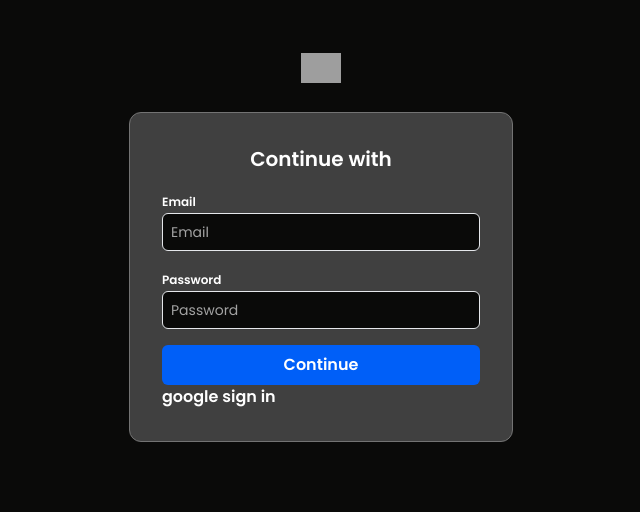
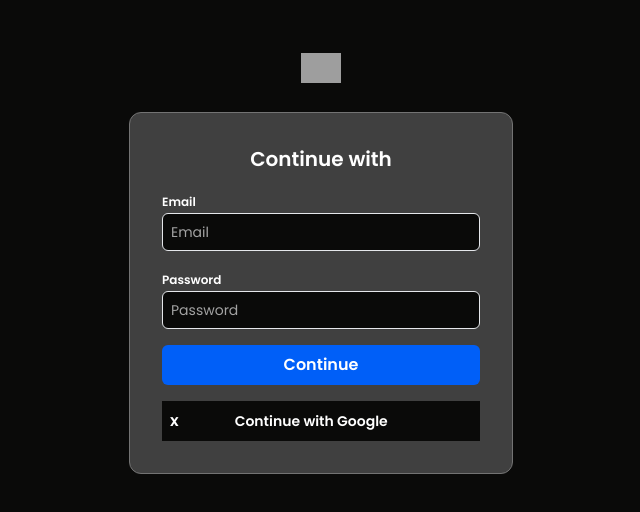
Before and after one commit to PatrickAsiedu/beatstash-frontend, a React (Create React App) app: page /signin in a window 1280 px wide. Shown: the top 512 px of the page, without its empty margins (319-959 px from the left). Built offline with nearby package versions, Linux system fonts and the light colour scheme; grey boxes are pictures that could not be loaded.

Commit message:
minor changes

```diff
--- a/src/components/forms/SigninForm.tsx
+++ b/src/components/forms/SigninForm.tsx
@@ -59,11 +59,13 @@ const SigninForm = () => {
       >
         Continue
       </button>
-      <a className="mt-4" href="http://localhost:3500/auth/google/callback">
-        google sign in
-      </a>
-      {/* <SIgnMediaButton medianame="Google"></SIgnMediaButton>1234
-      <SIgnMediaButton medianame="Facebook"></SIgnMediaButton> */}
+
+      <SIgnMediaButton
+        medianame="Google"
+        url={"http://localhost:3500/auth/google"}
+      ></SIgnMediaButton>
+
+      {/* <SIgnMediaButton medianame="Facebook"></SIgnMediaButton> */}
     </form>
   );
 };
--- a/src/components/ui/SIgnMediaButton.tsx
+++ b/src/components/ui/SIgnMediaButton.tsx
@@ -1,18 +1,20 @@
 import React from "react";
 type SignMediaButton = {
   medianame: string;
+  url?: string;
 };
 
-const SIgnMediaButton = ({ medianame }: SignMediaButton) => {
+const SIgnMediaButton = ({ medianame, url }: SignMediaButton) => {
   return (
-    <button
+    <a
+      href={url}
       className="bg-button-dark px-2 w-full flex py-2 space-x-12 items-center"
       type="button"
     >
       <div className="mr-2 ">x</div>
 
       <div className="text-sm ">{`Continue with ${medianame}`}</div>
-    </button>
+    </a>
   );
 };
 
```
